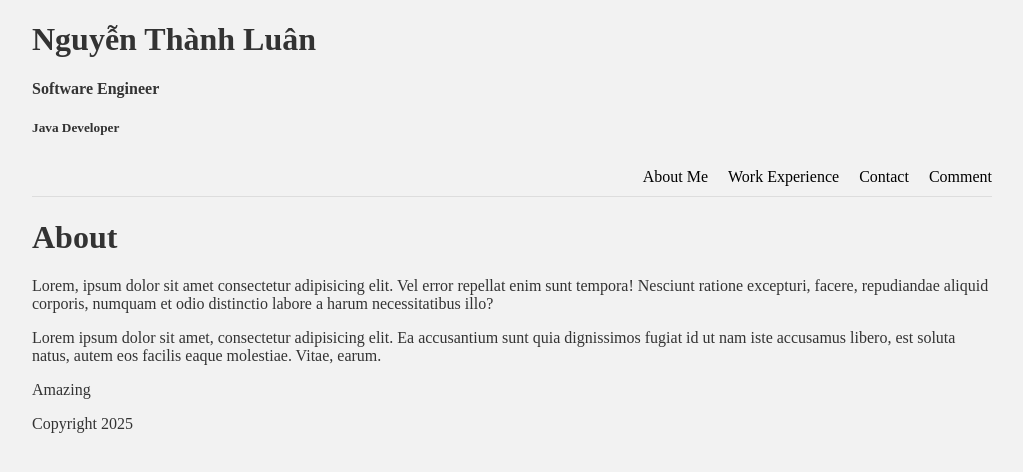
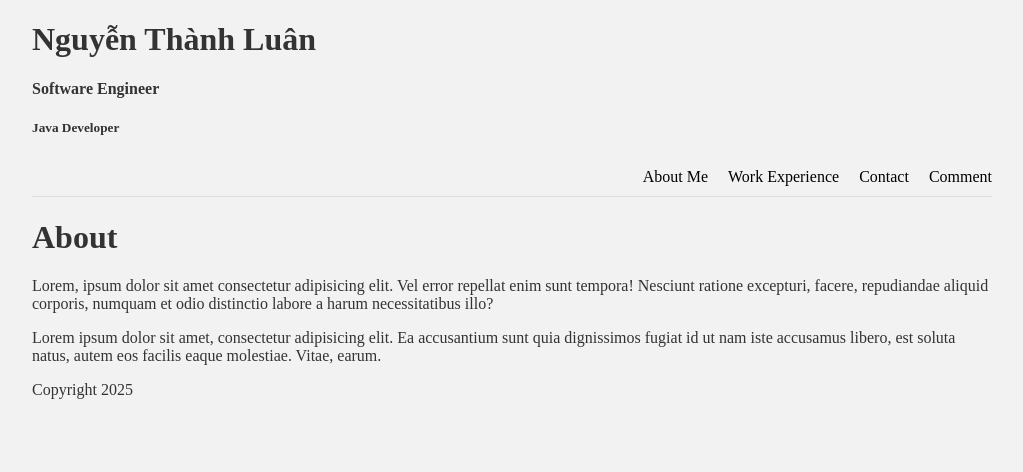
Before and after one commit to LuanNgoNang/learn-nextjs, a Next.js app: page /about in a window 1280 px wide. Shown: the top 472 px of the page, without its empty margins (128-1151 px from the left). Built offline with nearby package versions, Linux system fonts and the light colour scheme.

Commit message:
Delete new text

```diff
--- a/pages/about.tsx
+++ b/pages/about.tsx
@@ -5,7 +5,6 @@ const about = () => {
     <h1>About</h1>
     <p>Lorem, ipsum dolor sit amet consectetur adipisicing elit. Vel error repellat enim sunt tempora! Nesciunt ratione excepturi, facere, repudiandae aliquid corporis, numquam et odio distinctio labore a harum necessitatibus illo?</p>
     <p>Lorem ipsum dolor sit amet, consectetur adipisicing elit. Ea accusantium sunt quia dignissimos fugiat id ut nam iste accusamus libero, est soluta natus, autem eos facilis eaque molestiae. Vitae, earum.</p>
-    <p>Amazing</p>
 </div>
   )
 }
```
